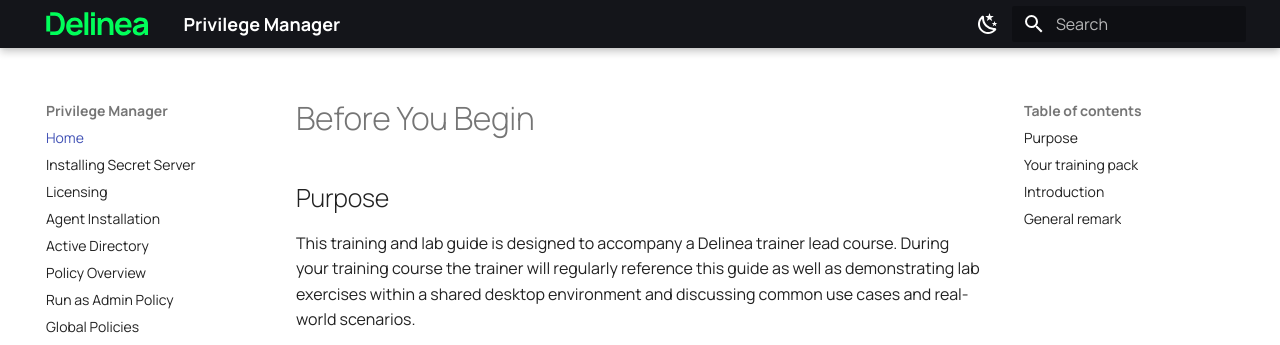
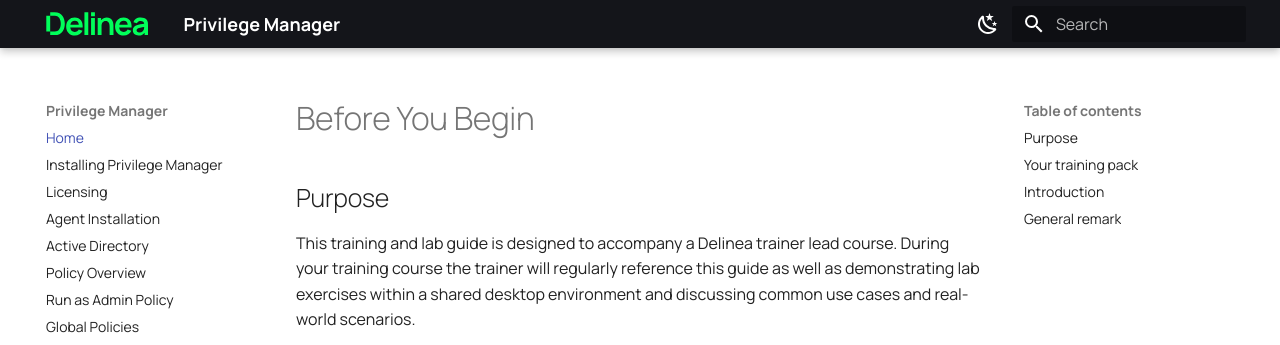
Before and after one commit to wessenstam/priv-manager, an MkDocs documentation site: the page built from docs/index.md, in a window 1280 px wide. Shown: the top 345 px of the page. Built offline with MkDocs 1.6.1 and Material for MkDocs 9.7.7, drawn with Linux system fonts in a browser that asks for light colours.

Commit message:
Typo in TOC

```diff
--- a/mkdocs.yml
+++ b/mkdocs.yml
@@ -59,7 +59,7 @@ extra:
 
 nav:
   - Home: index.md
-  - Installing Secret Server: module1/module1.md
+  - Installing Privilege Manager: module1/module1.md
   - Licensing: module2/module2.md
   - Agent Installation: module3/module3.md
   - Active Directory: module4/module4.md
```
